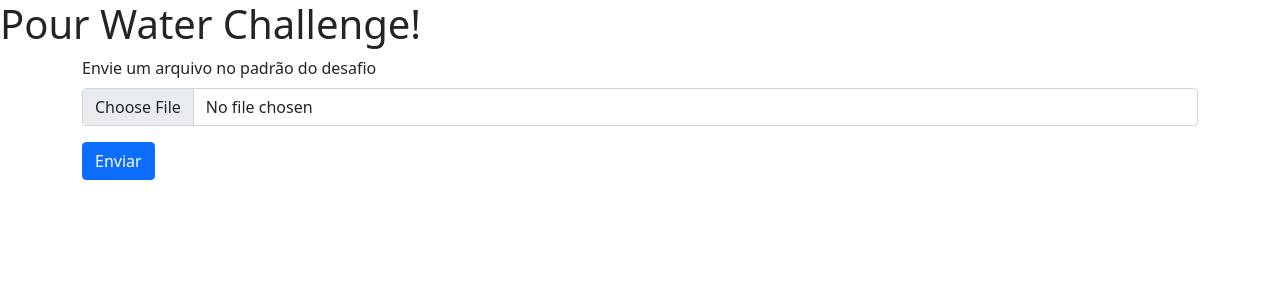
After one commit to oliveira7/pour-water-challenge, a PHP site: page /src/public/view/page.html in a window 1280 px wide. The commit adds this page. Shown: the top 300 px of the page. Run offline with PHP 8.4, Linux system fonts and the light colour scheme.

Commit message:
feature/view-form

```diff
--- a/src/public/index.php
+++ b/src/public/index.php
@@ -1,4 +1,5 @@
 <?php
 require_once '../../vendor/autoload.php';
+$page = file_get_contents('view/page.html');
 
-printf("OLAMUNDO");
+echo $page;
--- /dev/null
+++ b/src/public/view/page.html
@@ -0,0 +1,43 @@
+<!doctype html>
+<html lang="en">
+
+<head>
+  <!-- Required meta tags -->
+  <meta charset="utf-8">
+  <meta name="viewport" content="width=device-width, initial-scale=1">
+
+  <!-- Bootstrap CSS -->
+  <link href="https://cdn.jsdelivr.net/npm/bootstrap@5.1.3/dist/css/bootstrap.min.css" rel="stylesheet"
+    integrity="sha384-1BmE4kWBq78iYhFldvKuhfTAU6auU8tT94WrHftjDbrCEXSU1oBoqyl2QvZ6jIW3" crossorigin="anonymous">
+
+  <title>Desafio</title>
+</head>
+
+<body>
+  <h1>Pour Water Challenge!</h1>
+
+  <div class="container">
+    <form>
+      <div class="mb-3">
+        <label for="formFile" class="form-label">Envie um arquivo no padrão do desafio</label>
+        <input class="form-control" type="file" id="formFile">
+      </div>
+      <button type="submit" class="btn btn-primary">Enviar</button>
+    </form>
+  </div>
+
+  <!-- Optional JavaScript; choose one of the two! -->
+
+  <!-- Option 1: Bootstrap Bundle with Popper -->
+  <script src="https://cdn.jsdelivr.net/npm/bootstrap@5.1.3/dist/js/bootstrap.bundle.min.js"
+    integrity="sha384-ka7Sk0Gln4gmtz2MlQnikT1wXgYsOg+OMhuP+IlRH9sENBO0LRn5q+8nbTov4+1p"
+    crossorigin="anonymous"></script>
+
+  <!-- Option 2: Separate Popper and Bootstrap JS -->
+  <!--
+    <script src="https://cdn.jsdelivr.net/npm/@popperjs/core@2.10.2/dist/umd/popper.min.js" integrity="sha384-7+zCNj/IqJ95wo16oMtfsKbZ9ccEh31eOz1HGyDuCQ6wgnyJNSYdrPa03rtR1zdB" crossorigin="anonymous"></script>
+    <script src="https://cdn.jsdelivr.net/npm/bootstrap@5.1.3/dist/js/bootstrap.min.js" integrity="sha384-QJHtvGhmr9XOIpI6YVutG+2QOK9T+ZnN4kzFN1RtK3zEFEIsxhlmWl5/YESvpZ13" crossorigin="anonymous"></script>
+    -->
+</body>
+
+</html>
```
Also changed, not shown: 2 other files.
